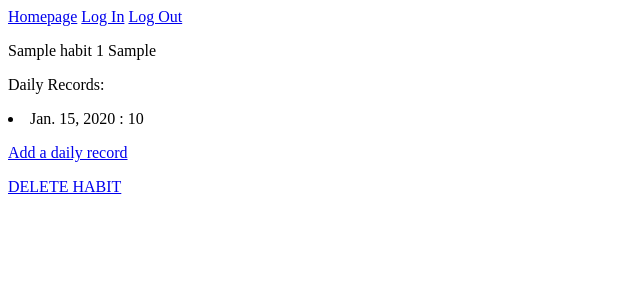
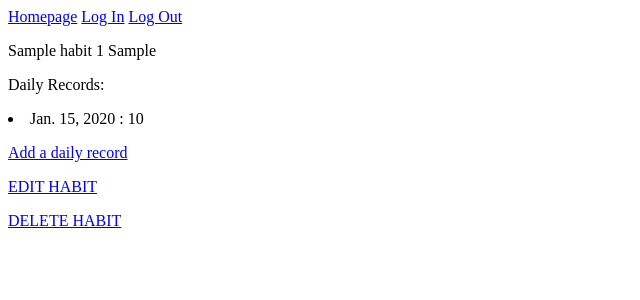
Before and after one commit to Momentum-Team-15/django-habit-tracker-rayardenyoung, a Django app: page /habit/1/ in a window 1280 px wide. Shown: the top 300 px of the page, without its empty margins (0-640 px from the left). Run offline with Django 4.2, Linux system fonts and the light colour scheme; tables that the repository leaves empty hold one stand-in row (values such as "Sample post").

Commit message:
edit habit done, fucked up edit record...committing before working again

```diff
--- a/config/urls.py
+++ b/config/urls.py
@@ -26,8 +26,8 @@ urlpatterns = [
     path('accounts/login/', views.login, name="login"),
     path('habit/<int:pk>/', views.habit_detail, name="habit_detail"),
     path('habit/new', views.create_habit, name="create_habit"),
+    path('habit/<int:pk>/edit/', views.edit_habit, name='edit_habit'),
     path('habit/delete/<int:pk>', views.delete_habit, name='delete_habit'),
     path('dailyrecord/new', views.create_dailyrecord, name="create_dailyrecord"),
-    # path('album/<int:pk>/edit/', views.edit_album, name='edit_album'),
-
+    # path('dailyrecord/<int:pk>/edit/', views.edit_dailyrecord, name='edit_dailyrecord'),
 ]
--- a/habittracker/views.py
+++ b/habittracker/views.py
@@ -36,6 +36,18 @@ def create_habit(request):
         #^^^if user is visiting a page with GET request, not submitting the form yet, render a blank
     return render(request, 'habittracker/create_habit.html', {'form': form})
 
+def edit_habit(request, pk):
+    post = get_object_or_404(Habit, pk=pk)
+    if request.method == "POST":
+        form = HabitForm(request.POST, request.FILES, instance=post)
+        if form.is_valid():
+            post = form.save(commit=False)
+            post.save()
+            return redirect('habit_detail', pk=post.pk)
+    else:
+        form = HabitForm(instance=post)
+    return render(request, 'habittracker/edit_habit.html', {'form': form})
+
 def delete_habit(request, pk):
     post = get_object_or_404(Habit, pk=pk)
     if request.method == "POST":
@@ -58,3 +70,19 @@ def create_dailyrecord(request):
         form = DailyRecordForm()
         #^^^if user is visiting a page with GET request, not submitting the form yet, render a blank
     return render(request, 'habittracker/create_dailyrecord.html', {'form': form})
+
+def edit_dailyrecord(request, pk):
+    post = get_object_or_404(DailyRecord, pk=pk)
+    if request.method == "POST":
+        form = DailyRecordForm(request.POST, request.FILES, instance=post)
+        if form.is_valid():
+            post = form.save(commit=False)
+            post.save()
+            return redirect('habit_detail', pk=post.pk)
+    else:
+        form = DailyRecordForm(instance=post)
+    return render(request, 'habittracker/edit_dailyrecord.html', {'form': form})
+
+# def dailyrecord_detail(request, pk):
+#     dailyrecord = DailyRecord.objects.get(pk=pk)
+#     return render(request, 'habittracker/dailyrecord_detail.html', {'dailyrecord': dailyrecord})
--- a/templates/habittracker/habit_detail.html
+++ b/templates/habittracker/habit_detail.html
@@ -9,7 +9,9 @@
         <li>{{ record.completed_date }} : {{ record.amount }}</li>
     {% endfor %}
 
-    <p><a href="{% url 'create_dailyrecord' %}">Add a daily record</a></p
+    <p><a href="{% url 'create_dailyrecord' %}">Add a daily record</a></p>
+
+    <p><a href="{% url 'edit_habit' pk=habit.pk %}">EDIT HABIT</a></p>
 
     <p><a href="{% url 'delete_habit' pk=habit.pk %}">DELETE HABIT</a></p>
 {% endblock %}
```
Also changed, not shown: templates/habittracker/dailyrecord_detail.html (added, +12 -0 lines), templates/habittracker/edit_dailyrecord.html (added, +11 -0 lines), templates/habittracker/edit_habit.html (added, +11 -0 lines).
